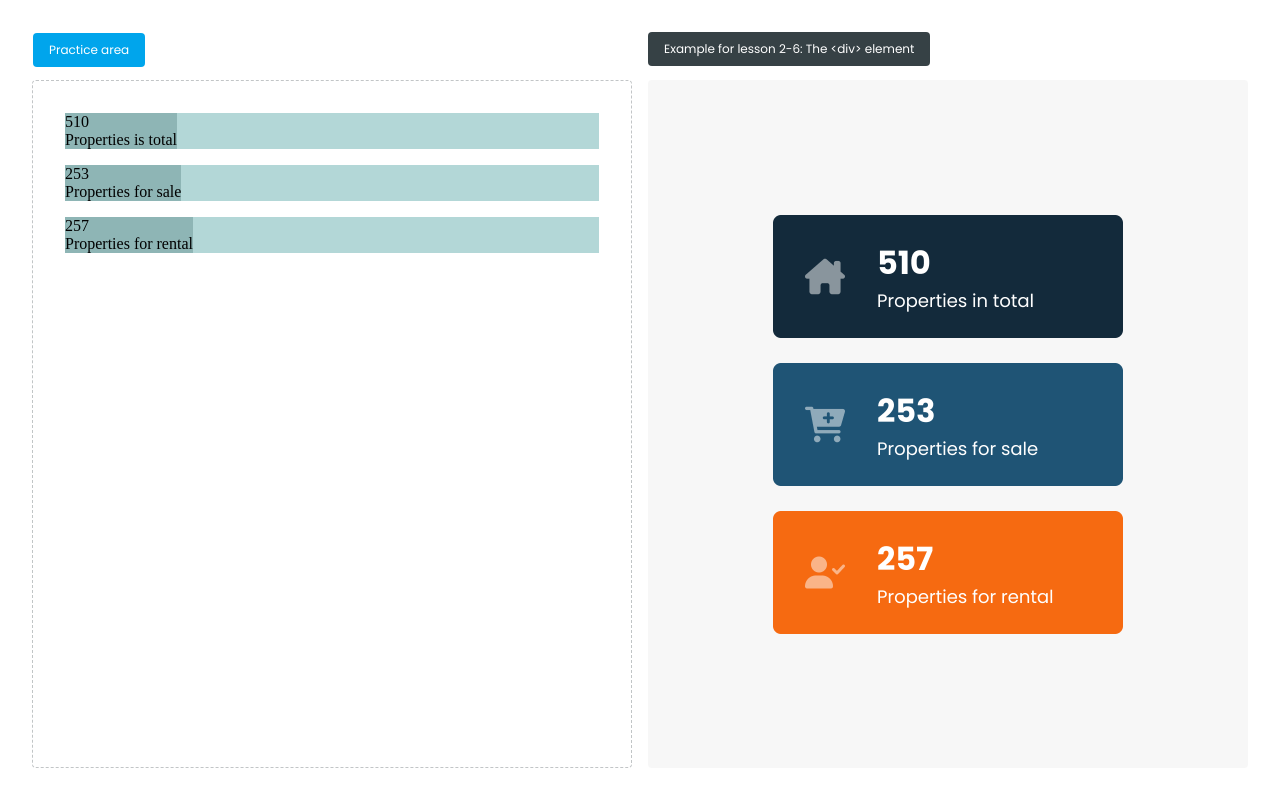
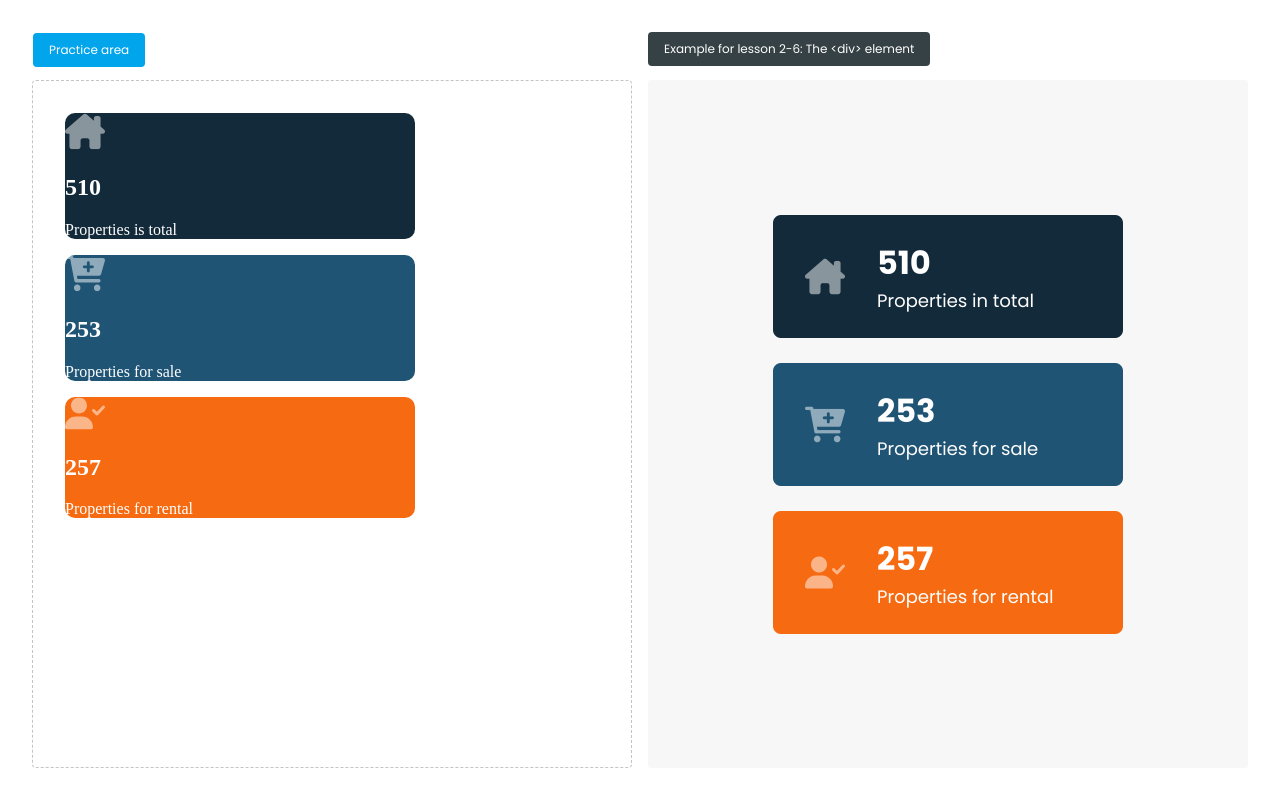
Before and after one commit to xMelaa/Frontend-learning-v3, a plain HTML site: page 2-6.html in a window 1280 px wide. Drawn offline with Linux system fonts and the light colour scheme.

Commit message:
start with css, id, *

```diff
--- a/2-6.html
+++ b/2-6.html
@@ -16,15 +16,27 @@
     />
 
     <style>
-      /* Styling for demo purposes */
-      section > div {
-        background-color: rgb(179, 215, 215);
-        display: flex;
-        margin-bottom: 1rem;
+      *{
+        box-sizing: border-box;
       }
 
-      div div {
-        background-color: rgb(142, 181, 181);
+      .card{
+        border-radius: 10px;
+        color: white;
+        width: 350px;
+
+      }
+
+      #total{
+        background-color: #132A3B;
+      }
+
+      #sale{
+        background-color: #1F5475;
+      }
+
+      #rental{
+        background-color: #F66A11;
       }
     </style>
   </head>
@@ -32,27 +44,27 @@
     <section class="learn">
       <!-- Practice area start -->
 
-      <div class="total">
-        <div class="icon"></div>
+      <div class="card" id="total">
+        <div class="icon"><img src="images/real-estate-statistics/house-chimney.svg" alt="Icon"></div>
         <div class="info">
-          <div class="number">510</div>
-          <div class="description">Properties is total</div>
+          <h2>510</h2>
+          <p>Properties is total</p>
         </div>
       </div>
 
-      <div class="sale">
-        <div class="icon"></div>
+      <div class="card" id="sale">
+        <div class="icon"><img src="images/real-estate-statistics/cart-plus.svg" alt="Icon"></div>
         <div class="info">
-          <div class="number">253</div>
-          <div class="description">Properties for sale</div>
+          <h2>253</h2>
+          <p>Properties for sale</p>
         </div>
       </div>
 
-      <div class="rental">
-        <div class="icon"></div>
+      <div class="card" id="rental">
+        <div class="icon"><img src="images/real-estate-statistics/user-check.svg" alt="Icon"></div>
         <div class="info">
-          <div class="number">257</div>
-          <div class="description">Properties for rental</div>
+          <h2>257</h2>
+          <p>Properties for rental</p>
         </div>
       </div>
 
```
Also changed, not shown: 3-3-2.html (added, +79 -0 lines), images/real-estate-statistics/cart-plus.svg (added), images/real-estate-statistics/house-chimney.svg (added), images/real-estate-statistics/user-check.svg (added).
